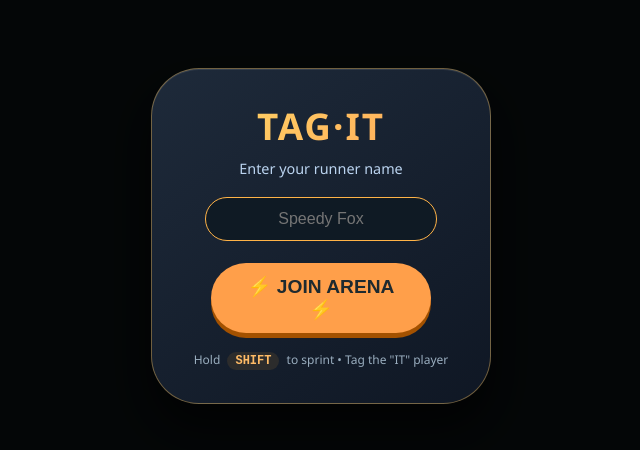
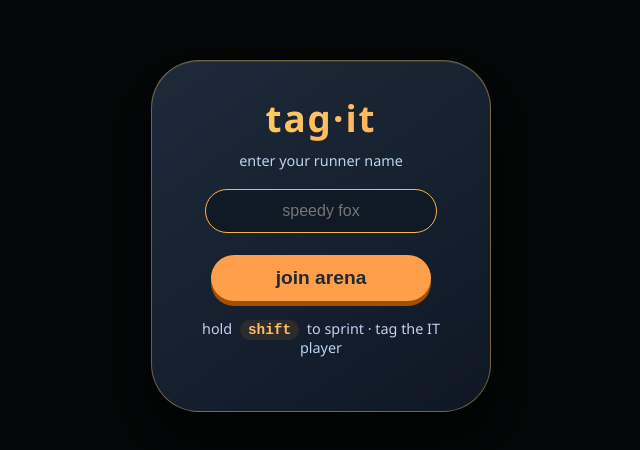
Before and after one commit to Skupin27/simple2dmultigame, a website: page public/index.html in a window 1280 px wide. Shown: the part 164-614 px from the top of the page, without its empty margins (319-959 px from the left). Drawn offline with nearby package versions, Linux system fonts and the light colour scheme.

Commit message:
Update index.html

```diff
--- a/public/index.html
+++ b/public/index.html
@@ -11,21 +11,18 @@
   <!-- Nickname Modal -->
   <div id="nicknameModal" class="modal">
     <div class="modal-card">
-      <h1>TAG·IT</h1>
-      <p>Enter your runner name</p>
-      <input type="text" id="nicknameInput" maxlength="14" placeholder="Speedy Fox" autocomplete="off">
-      <button id="joinGameBtn">⚡ JOIN ARENA ⚡</button>
-      <div class="hint">Hold <kbd>SHIFT</kbd> to sprint • Tag the "IT" player</div>
+      <h1>tag·it</h1>
+      <p>enter your runner name</p>
+      <input type="text" id="nicknameInput" maxlength="14" placeholder="speedy fox" autocomplete="off">
+      <button id="joinGameBtn">join arena</button>
+      <p class="hint">hold <kbd>shift</kbd> to sprint · tag the IT player</p>
     </div>
   </div>
 
   <!-- In-Game HUD -->
   <div id="gameHud" class="game-hud hidden">
-    <div class="it-status" id="itDisplay">🎯 IT: —</div>
-    <div class="sprint-hint">
-      <span>⚡ SPRINT</span>
-      <kbd>⇧ SHIFT</kbd>
-    </div>
+    <div class="it-status" id="itDisplay">IT: —</div>
+    <div class="sprint-hint"><span>sprint</span><kbd>⇧</kbd></div>
   </div>
 
   <!-- Toast messages -->
```
